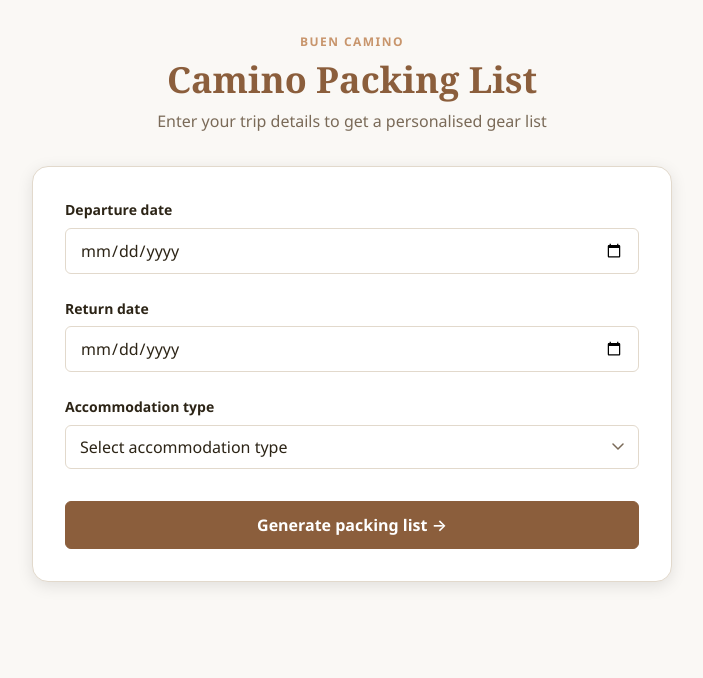
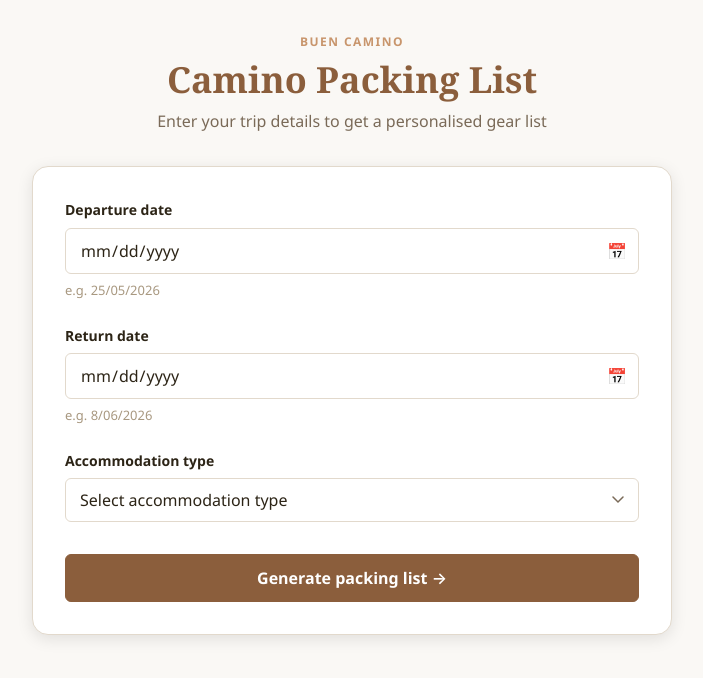
Before and after one commit to nazardonets/kiro-project1, a React (Vite) app: page / in a window 1280 px wide. Shown: the top 678 px of the page, without its empty margins (288-991 px from the left). Built offline with nearby package versions, Linux system fonts and the light colour scheme.

Commit message:
updated dates label

```diff
--- a/src/components/TripProfileForm/TripProfileForm.tsx
+++ b/src/components/TripProfileForm/TripProfileForm.tsx
@@ -86,15 +86,26 @@ export function TripProfileForm({ onSubmit }: TripProfileFormProps) {
           <label htmlFor="departureDate" className="form-label">
             Departure date
           </label>
+          <div className="date-input-wrapper">
             <input
               id="departureDate"
               type="date"
-            className="form-input"
+              className="form-input date-input"
               value={departureDate}
+              min={todayISO()}
               onChange={(e) => setDepartureDate(e.target.value)}
-            aria-describedby={departureDateError ? "departureDateError" : undefined}
+              aria-describedby={
+                departureDateError ? "departureDateError" : "departureDateHint"
+              }
               aria-invalid={departureDateError ? true : undefined}
             />
+            <span className="date-input__icon" aria-hidden="true">📅</span>
+          </div>
+          {!departureDateError && !departureDate && (
+            <span id="departureDateHint" className="form-hint">
+              e.g. {exampleDate(7)}
+            </span>
+          )}
           {departureDateError && (
             <span id="departureDateError" role="alert" className="form-error">
               {departureDateError}
@@ -107,15 +118,26 @@ export function TripProfileForm({ onSubmit }: TripProfileFormProps) {
           <label htmlFor="returnDate" className="form-label">
             Return date
           </label>
+          <div className="date-input-wrapper">
             <input
               id="returnDate"
               type="date"
-            className="form-input"
+              className="form-input date-input"
               value={returnDate}
+              min={departureDate || todayISO()}
               onChange={(e) => setReturnDate(e.target.value)}
-            aria-describedby={returnDateError ? "returnDateError" : undefined}
+              aria-describedby={
+                returnDateError ? "returnDateError" : "returnDateHint"
+              }
               aria-invalid={returnDateError ? true : undefined}
             />
+            <span className="date-input__icon" aria-hidden="true">📅</span>
+          </div>
+          {!returnDateError && !returnDate && (
+            <span id="returnDateHint" className="form-hint">
+              e.g. {exampleDate(21)}
+            </span>
+          )}
           {returnDateError && (
             <span id="returnDateError" role="alert" className="form-error">
               {returnDateError}
@@ -162,6 +184,22 @@ export function TripProfileForm({ onSubmit }: TripProfileFormProps) {
 }
 
 /**
+ * Returns today's date as a YYYY-MM-DD string (for the `min` attribute).
+ */
+function todayISO(): string {
+  return new Date().toISOString().split('T')[0]!;
+}
+
+/**
+ * Returns a human-readable example date N days from today, e.g. "15 Jun 2026".
+ */
+function exampleDate(offsetDays: number): string {
+  const d = new Date();
+  d.setDate(d.getDate() + offsetDays);
+  return d.toLocaleDateString('en-GB', { day: 'numeric', month: '2-digit', year: 'numeric' });
+}
+
+/**
  * Parses a YYYY-MM-DD string into a local-time Date at midnight.
  * Returns null for empty or invalid strings.
  */
--- a/src/index.css
+++ b/src/index.css
@@ -186,6 +186,43 @@ h3 { font-size: 1rem;   font-weight: 600; }
 .form-error::before {
   content: '⚠';
   font-size: 0.75rem;
+}
+
+.form-hint {
+  font-size: 0.8125rem;
+  color: var(--color-text-light);
+}
+
+/* Date input wrapper — positions the calendar icon overlay */
+.date-input-wrapper {
+  position: relative;
+  display: flex;
+  align-items: center;
+}
+
+.date-input-wrapper .date-input {
+  padding-right: 2.75rem;
+  /* Hide the browser's native calendar icon on WebKit */
+  -webkit-appearance: none;
+}
+
+/* Remove the native date picker icon in Chrome/Safari */
+.date-input::-webkit-calendar-picker-indicator {
+  opacity: 0;
+  position: absolute;
+  right: 0;
+  width: 2.75rem;
+  height: 100%;
+  cursor: pointer;
+}
+
+.date-input__icon {
+  position: absolute;
+  right: 0.75rem;
+  font-size: 1rem;
+  pointer-events: none;
+  line-height: 1;
+  color: var(--color-text-muted);
 }
 
 /* ============================================================
```
Lines whose indentation alone changed are shown as unchanged.
